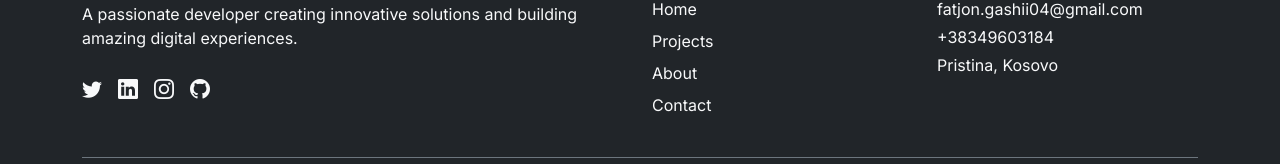
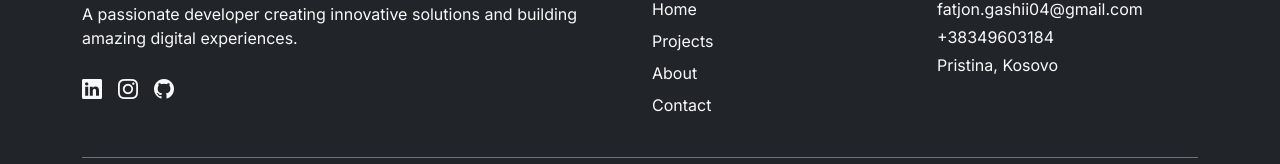
Before and after one commit to fatgashi/portfolio, a Vue app: page / in a window 1280 px wide. Shown: the part 3677-3841 px from the top of the page. Built offline with nearby package versions, Linux system fonts and the light colour scheme.

Commit message:
Update Footer component with social media links, replacing placeholders with actual URLs for LinkedIn, Instagram, and GitHub.

```diff
--- a/src/components/Footer.vue
+++ b/src/components/Footer.vue
@@ -10,16 +10,25 @@
             experiences.
           </p>
           <div class="d-flex gap-3">
-            <a href="#" class="text-light text-decoration-none fs-5">
-              <i class="bi bi-twitter"></i>
-            </a>
-            <a href="#" class="text-light text-decoration-none fs-5">
+            <a
+              href="https://www.linkedin.com/in/fatjon-gashi-75057921b/"
+              target="_blank"
+              class="text-light text-decoration-none fs-5"
+            >
               <i class="bi bi-linkedin"></i>
             </a>
-            <a href="#" class="text-light text-decoration-none fs-5">
+            <a
+              href="https://www.instagram.com/fatjonn_gashi/"
+              target="_blank"
+              class="text-light text-decoration-none fs-5"
+            >
               <i class="bi bi-instagram"></i>
             </a>
-            <a href="#" class="text-light text-decoration-none fs-5">
+            <a
+              href="https://github.com/fatgashi"
+              target="_blank"
+              class="text-light text-decoration-none fs-5"
+            >
               <i class="bi bi-github"></i>
             </a>
           </div>
```
